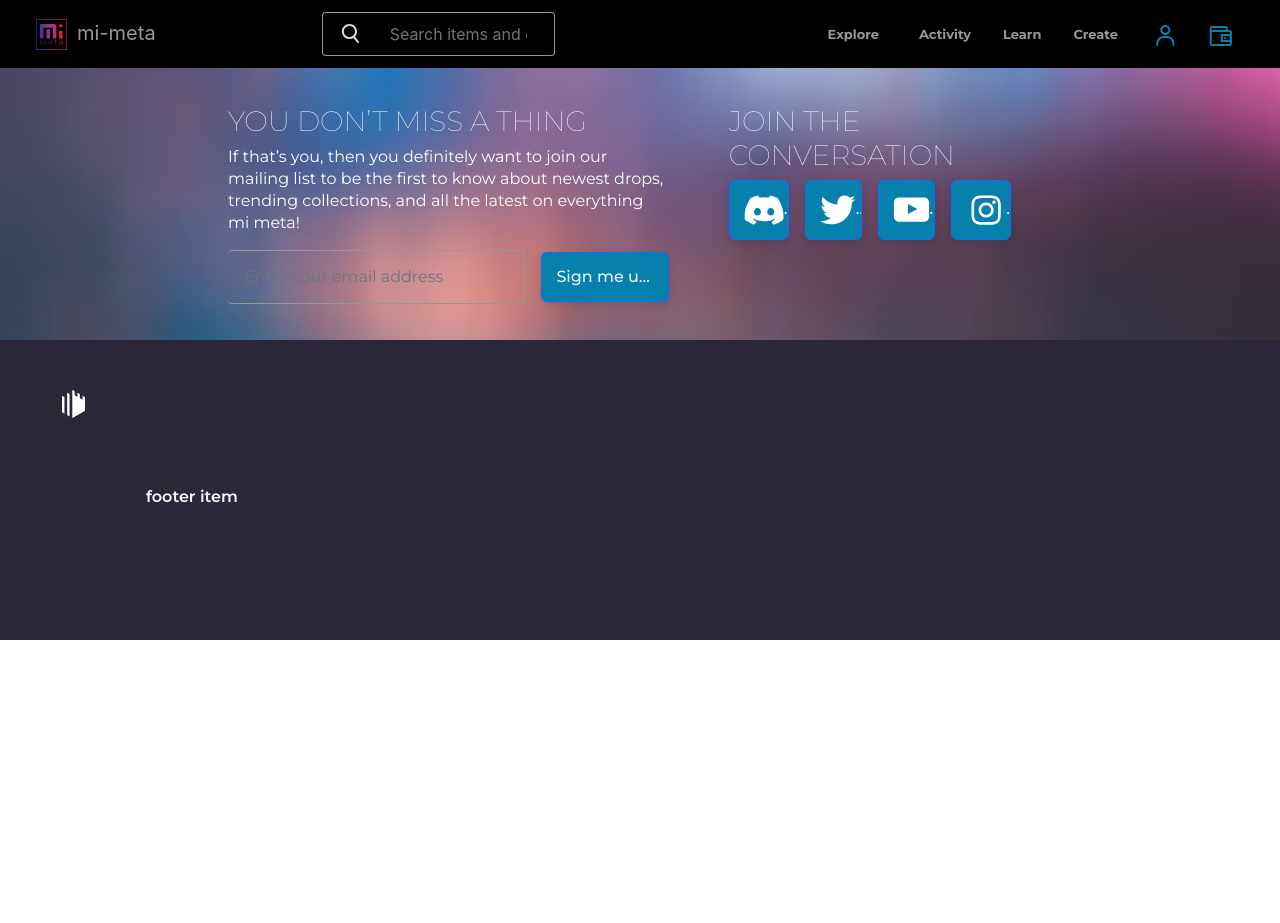
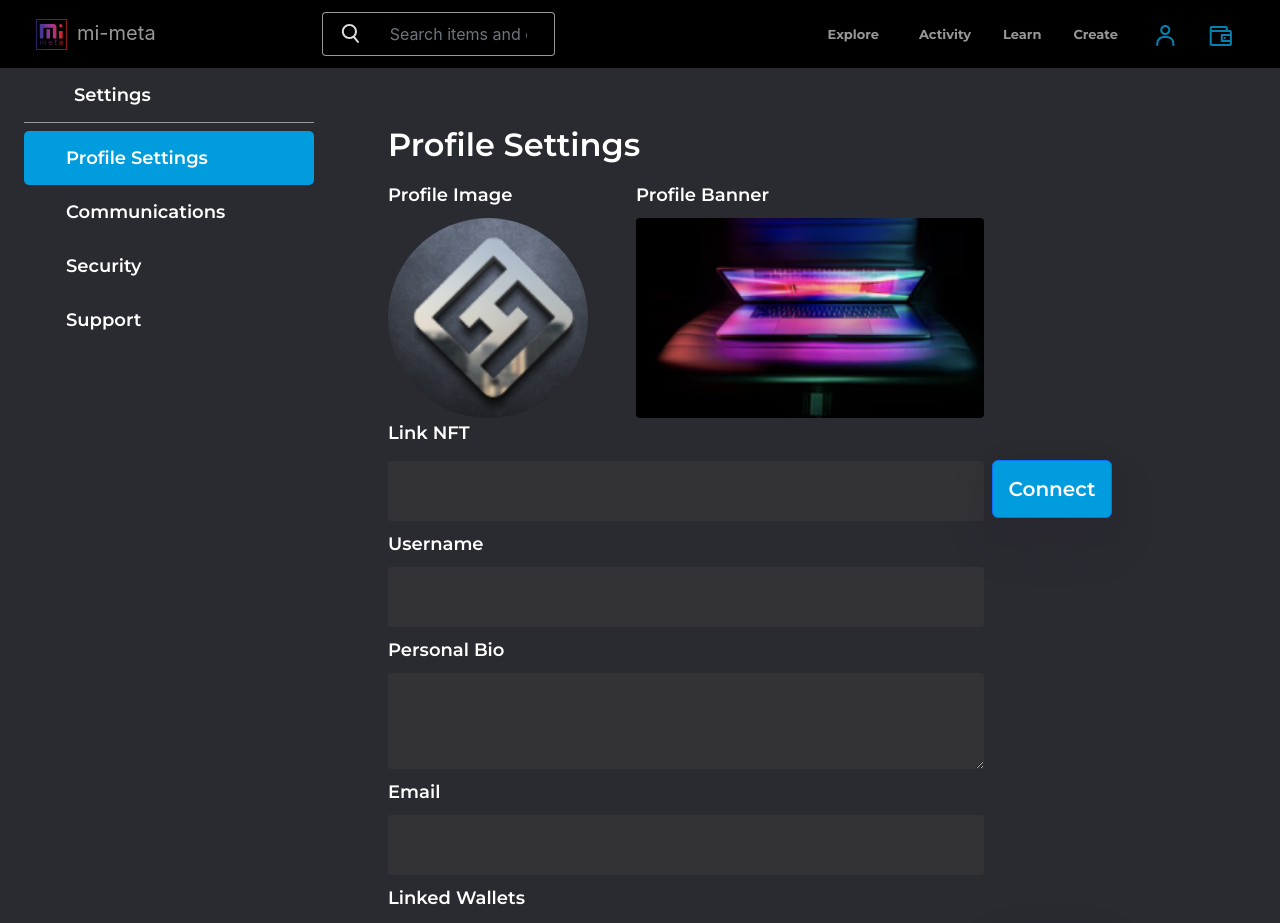
Before and after one commit to mi-meta/marketplace_frontend, a React (Create React App) app: page /settings in a window 1280 px wide. Shown: the top 923 px of the page. Before the commit the page ends 800 px from the top, so only its background shows below. Built offline with nearby package versions, Linux system fonts and the light colour scheme.

Commit message:
profile setting page

```diff
--- a/src/pages/Profile.tsx
+++ b/src/pages/Profile.tsx
@@ -1,4 +1,5 @@
 import '../styles/profile.scss';
+import { Link } from 'react-router-dom';
 import { Container, Row, Col, Image, Stack, Nav, InputGroup, FormControl } from 'react-bootstrap';
 import BootstrapSwitchButton from 'bootstrap-switch-button-react';
 import { useContext } from 'react';
@@ -62,7 +63,10 @@ const Profile = () => {
             {categories.map((item: string, key: number) => {
               return (
                 <Nav.Item key={key}>
-                  <Nav.Link>{item}</Nav.Link>
+                  {/* <Nav.Link>{item}</Nav.Link> */}
+                  <Link className="nav-link" to={`/${item}`}>
+                    {item}
+                  </Link>
                 </Nav.Item>
               );
             })}
--- a/src/pages/Root.tsx
+++ b/src/pages/Root.tsx
@@ -13,6 +13,7 @@ import {
   Learn,
   Drops,
   Profile,
+  Settings,
 } from '../pages';
 import { Header, Footer, Contact } from '../components';
 
@@ -34,6 +35,7 @@ function Root() {
           <Route path="/explore" element={<Explore />} />
           <Route path="/collection" element={<Collection />} />
           <Route path="/profile" element={<Profile />} />
+          <Route path="/settings" element={<Settings />} />
         </Routes>
       </BrowserRouter>
       <Contact />
--- /dev/null
+++ b/src/pages/Settings.tsx
@@ -0,0 +1,95 @@
+import { Container, Row, Col, Nav, Image, FormControl, Button, Stack } from 'react-bootstrap';
+import '../styles/settings.scss';
+
+const Settings = () => {
+  return (
+    <Container className="settings" fluid>
+      <Row>
+        <Col lg={3}>
+          <h1 className="underline">Settings</h1>
+          <Nav defaultActiveKey="/home" className="flex-column">
+            <Nav.Link href="/home" className="active">
+              Profile Settings
+            </Nav.Link>
+            <Nav.Link eventKey="link-1">Communications</Nav.Link>
+            <Nav.Link eventKey="link-2">Security</Nav.Link>
+            <Nav.Link eventKey="disabled">Support</Nav.Link>
+          </Nav>
+        </Col>
+        <Col lg={9} className="settings-body">
+          <h1>Profile Settings</h1>
+          <Row>
+            <Stack direction="horizontal" gap={5} className="settings-body-profile">
+              <div>
+                <h2>Profile Image</h2>
+                <Image
+                  src="/images/profile.png"
+                  className="settings-body-profile-image"
+                  width={200}
+                  height={200}
+                  roundedCircle
+                />
+              </div>
+              <div>
+                <h2>Profile Banner</h2>
+                <Image
+                  src="/images/profile-banner.png"
+                  className="settings-body-profile-banner"
+                  height={200}
+                  rounded
+                />
+              </div>
+            </Stack>
+            <div className="mb-2">
+              <h2>Link NFT</h2>
+              <Stack direction="horizontal" gap={2}>
+                <FormControl />
+                <Button size="lg">Connect</Button>
+              </Stack>
+            </div>
+            <div className="mb-2">
+              <h2>Username</h2>
+              <FormControl />
+            </div>
+            <div className="mb-2">
+              <h2>Personal Bio</h2>
+              <FormControl as="textarea" />
+            </div>
+            <div className="mb-2">
+              <h2>Email</h2>
+              <FormControl />
+            </div>
+            <div className="mb-2">
+              <h2>Linked Wallets</h2>
+              <Stack direction="horizontal" gap={2}>
+                <FormControl />
+                <Button size="lg">Copy</Button>
+              </Stack>
+              <Stack direction="horizontal" gap={2}>
+                <FormControl />
+                <Button size="lg">Copy</Button>
+              </Stack>
+              <Stack direction="horizontal" gap={2}>
+                <FormControl />
+                <Button size="lg">Copy</Button>
+              </Stack>
+            </div>
+            <div className="mb-2">
+              <h2>Social Connections</h2>
+              <FormControl />
+              <FormControl />
+            </div>
+            <div className="mb-2">
+              <Button size="lg">Save</Button>
+              <Button size="lg" className="mx-3" variant="light">
+                Cancel
+              </Button>
+            </div>
+          </Row>
+        </Col>
+      </Row>
+    </Container>
+  );
+};
+
+export { Settings };
--- a/src/pages/index.tsx
+++ b/src/pages/index.tsx
@@ -9,3 +9,4 @@ export * from './Home';
 export * from './Learn';
 export * from './Root';
 export * from './Profile';
+export * from './Settings';
--- a/src/styles/index.scss
+++ b/src/styles/index.scss
@@ -70,7 +70,9 @@ p.bold {
   letter-spacing: 0px;
   text-align: left;
 }
-
+.underline {
+  border-bottom: 1px solid #979797;
+}
 
 /* width */
 ::-webkit-scrollbar {
@@ -132,6 +134,9 @@ p.bold {
   p {
     color: $text-gray;
   }
+  .nav-item > a:hover {
+    color: white !important;
+  }
 }
 .card {
   background: white;
--- /dev/null
+++ b/src/styles/settings.scss
@@ -0,0 +1,133 @@
+@import "node_modules/bootstrap/scss/mixins";
+@import "node_modules/bootstrap/scss/functions";
+@import "node_modules/bootstrap/scss/variables";
+
+@import "./_variables.scss";
+
+.settings {
+  h1 {
+    padding: 12px 50px;
+    font-family: 'Montserrat';
+    font-style: normal;
+    font-weight: 600;
+    font-size: 18px;
+    line-height: 30px;
+    /* identical to box height, or 167% */
+    color: #FFFFFF;
+  }
+  .nav {
+    a {
+      font-family: 'Montserrat';
+      font-style: normal;
+      font-weight: 600;
+      font-size: 18px;
+      line-height: 30px;
+      padding: 12px 42px;
+      /* identical to box height, or 167% */
+
+      color: #FFFFFF;
+    }
+    a.active {
+      background: #009CDE !important;
+      border-radius: 5px;
+    }
+  }
+  &-body {
+    padding-top: 50px;
+    h1 {
+
+      font-weight: 600;
+      font-size: 32px;
+      line-height: 30px;
+    }
+    & > div {
+      padding-left: 50px;
+
+      h2 {
+        font-family: 'Montserrat';
+        font-style: normal;
+        font-weight: 600;
+        font-size: 18px;
+        line-height: 30px;
+        /* identical to box height, or 167% */
+
+
+        color: #FFFFFF;
+      }
+      &-profile {
+        &-image {
+
+        }
+      }
+    }
+
+    input, textarea {
+      background: #333236;
+      border-radius: 3px;
+      margin-top: 5px;
+      border: none;
+      font-size: 24px;
+      padding: 12px 24px;
+      max-width: 596px;
+    }
+    textarea {
+      rows: 5;
+    }
+    .btn {
+      font-family: 'Montserrat';
+      font-style: normal;
+      font-weight: 600;
+      // font-size: 16px;
+      line-height: 20px;
+      /* identical to box height */
+
+      text-align: center;
+      padding: 18px 12px;
+      width: 120px;
+      // color: #EBF4F8;
+    }
+    .btn-primary {
+      background: #009CDE;
+      box-shadow: 0px 12px 24px rgba(44, 39, 56, 0.08), 0px 24px 48px rgba(44, 39, 56, 0.16);
+      border-radius: 6px;
+    }
+  }
+}
+
+@include media-breakpoint-down(md) {
+  .settings {
+    &-body {
+      &-profile {
+        flex-direction: column;
+      }
+      & > div {
+        & > div:last-child {
+          // border: 1px solid red;
+          display: flex;
+          flex-direction: row;
+          gap: 12px;
+          button {
+            width: 100%;
+            margin: 0px !important;
+
+          }
+        }
+      }
+    }
+  }
+}
+@include media-breakpoint-down(md) {
+  .settings {
+    &-body {
+      & > div {
+        padding: 8px;
+      }
+      &-profile {
+        flex-direction: column;
+        &-banner {
+          width: 100%;
+        }
+      }
+    }
+  }
+}
```
Also changed, not shown: public/images/profile-banner.png (added), src/pages/nfts-bg-dark-parallex.png (deleted).
